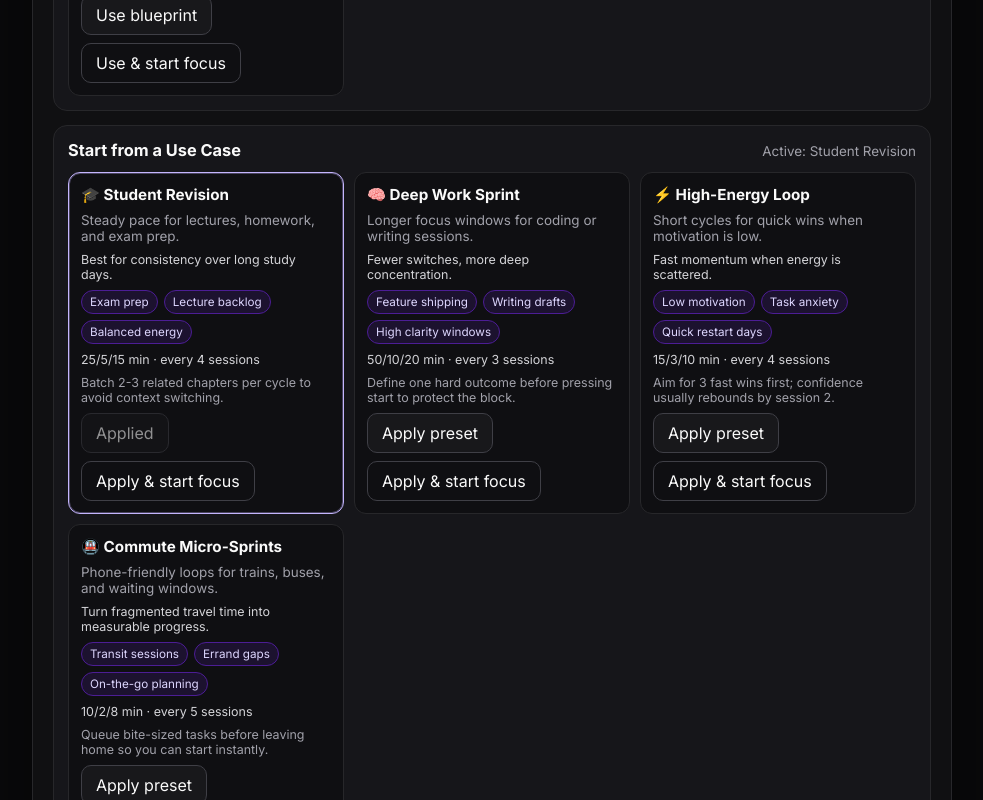
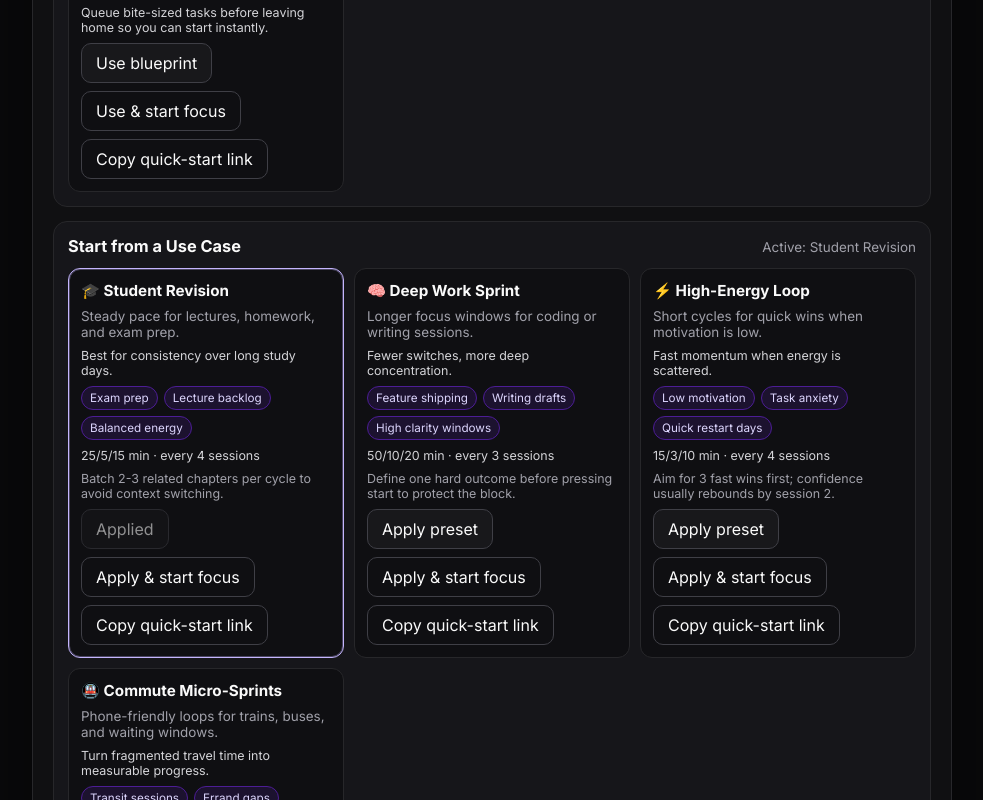
Before and after one commit to dhyoprd/pomodoro-glass, a Next.js app: page / in a window 1280 px wide. Shown: the part 3940-4740 px from the top of the page, without its empty margins (148-1131 px from the left). Built offline with nearby package versions, Linux system fonts and the light colour scheme.

Commit message:
feat: add quick-start link copy for presets

```diff
--- a/src/ui/PomodoroApp.tsx
+++ b/src/ui/PomodoroApp.tsx
@@ -217,6 +217,17 @@ export function PomodoroApp() {
   const applyPresetAndStart = (preset: UseCasePreset) => {
     applyPreset(preset);
     controller.beginFocusSession();
+  };
+
+  const copyPresetQuickStartLink = async (preset: UseCasePreset) => {
+    if (typeof window === 'undefined' || !navigator.clipboard) return;
+
+    try {
+      const quickStartUrl = buildPresetQuickStartUrl(window.location.href, preset.id);
+      await navigator.clipboard.writeText(quickStartUrl);
+    } catch {
+      // no-op: clipboard access can fail in restricted contexts
+    }
   };
 
   useEffect(() => {
@@ -673,6 +684,9 @@ export function PomodoroApp() {
                     <button type="button" className="ghost" onClick={() => applyPresetAndStart(preset)}>
                       Use & start focus
                     </button>
+                    <button type="button" className="ghost" onClick={() => void copyPresetQuickStartLink(preset)}>
+                      Copy quick-start link
+                    </button>
                   </div>
                 </article>
               );
@@ -709,6 +723,9 @@ export function PomodoroApp() {
                     </button>
                     <button type="button" className="ghost" onClick={() => applyPresetAndStart(preset)}>
                       Apply & start focus
+                    </button>
+                    <button type="button" className="ghost" onClick={() => void copyPresetQuickStartLink(preset)}>
+                      Copy quick-start link
                     </button>
                   </div>
                 </article>
@@ -783,6 +800,14 @@ export function PomodoroApp() {
   );
 }
 
+function buildPresetQuickStartUrl(currentUrl: string, presetId: string): string {
+  const url = new URL(currentUrl);
+  url.searchParams.set('preset', presetId);
+  url.searchParams.set('autostart', '1');
+
+  return url.toString();
+}
+
 function formatAverageMinutes(value: number): string {
   return value > 0 ? String(value) : '—';
 }
```
